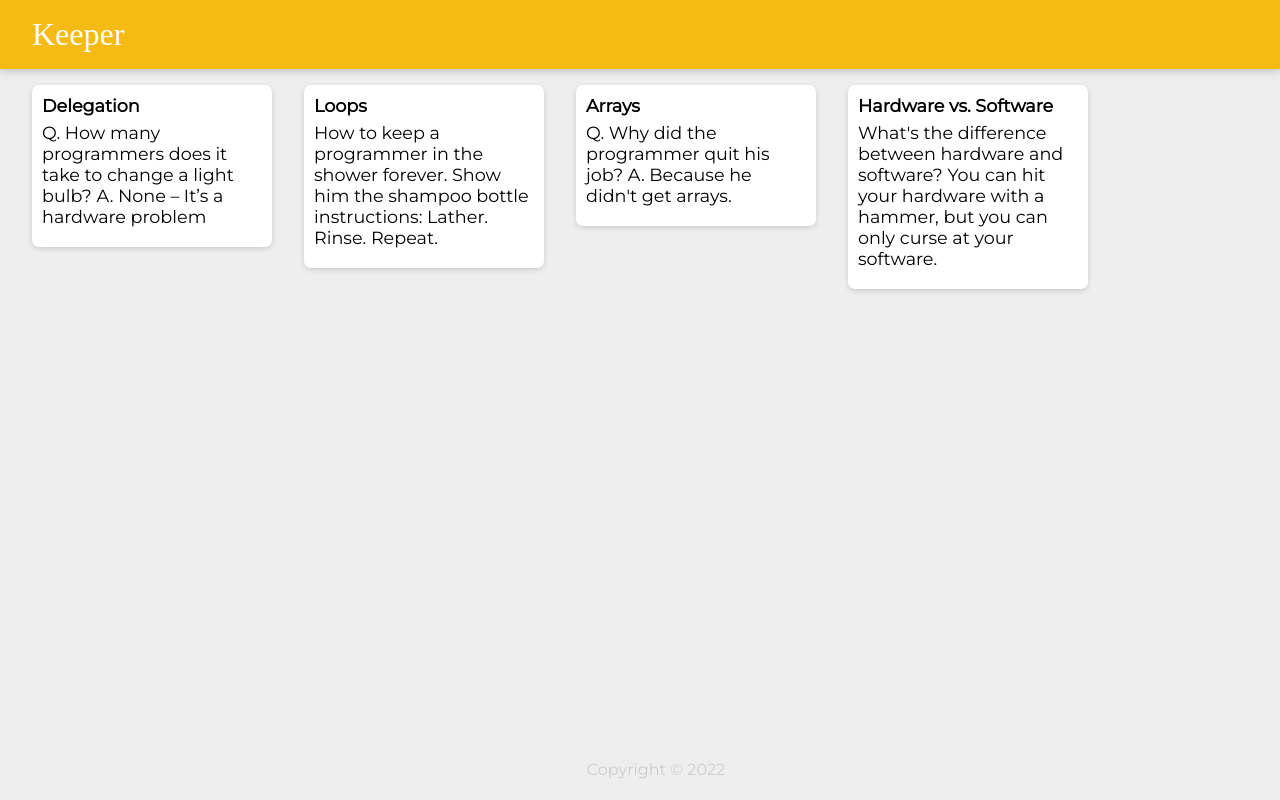
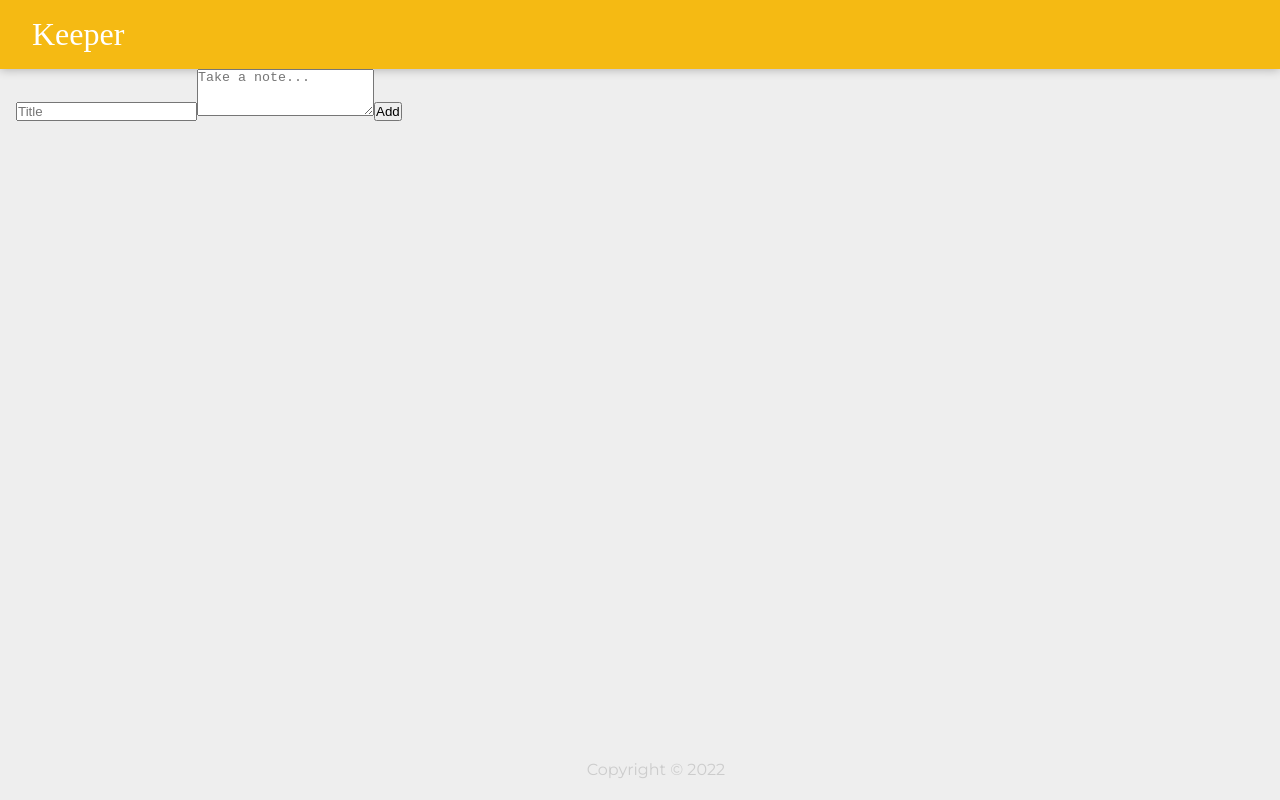
Before and after one commit to ikarabulut/keeper-app, a React (Create React App) app: page / in a window 1280 px wide. Built offline with nearby package versions, Linux system fonts and the light colour scheme; a web font is replaced by a local one.

Commit message:
Add ability to add a note

```diff
--- a/src/components/App.jsx
+++ b/src/components/App.jsx
@@ -1,14 +1,23 @@
-import React from "react"
+import React, { useState } from "react"
 import Header from "./Header"
 import Footer from "./Footer"
 import Note from "./Note"
-import notes from "../notes"
+import CreateArea from "./CreateArea"
 
 function App() {
+  const [notes, setNotes] = useState([])
+
+  function addNote(newNote) {
+    setNotes((prevNotes) => {
+      return [...prevNotes, newNote]
+    })
+  }
+
   return (
     <div>
       <Header />
-      {notes.map(noteItem => (
+      <CreateArea onAdd={addNote} />
+      {notes.map((noteItem) => (
         <Note
           key={noteItem.key}
           title={noteItem.title}
--- /dev/null
+++ b/src/components/CreateArea.jsx
@@ -0,0 +1,47 @@
+import React, { useState } from "react"
+
+function CreateArea(props) {
+  const [note, setNote] = useState({
+    title: "",
+    content: "",
+  })
+
+  function handleChange(event) {
+    const { name, value } = event.target
+
+    setNote((prevNote) => {
+      return {
+        ...prevNote,
+        [name]: value,
+      }
+    })
+  }
+
+  function submitNote(event) {
+    props.onAdd(note)
+    event.preventDefault()
+  }
+
+  return (
+    <div>
+      <form>
+        <input
+          name="title"
+          onChange={handleChange}
+          value={note.title}
+          placeholder="Title"
+        />
+        <textarea
+          name="content"
+          onChange={handleChange}
+          value={note.content}
+          placeholder="Take a note..."
+          rows="3"
+        />
+        <button onClick={submitNote}>Add</button>
+      </form>
+    </div>
+  )
+}
+
+export default CreateArea
```
